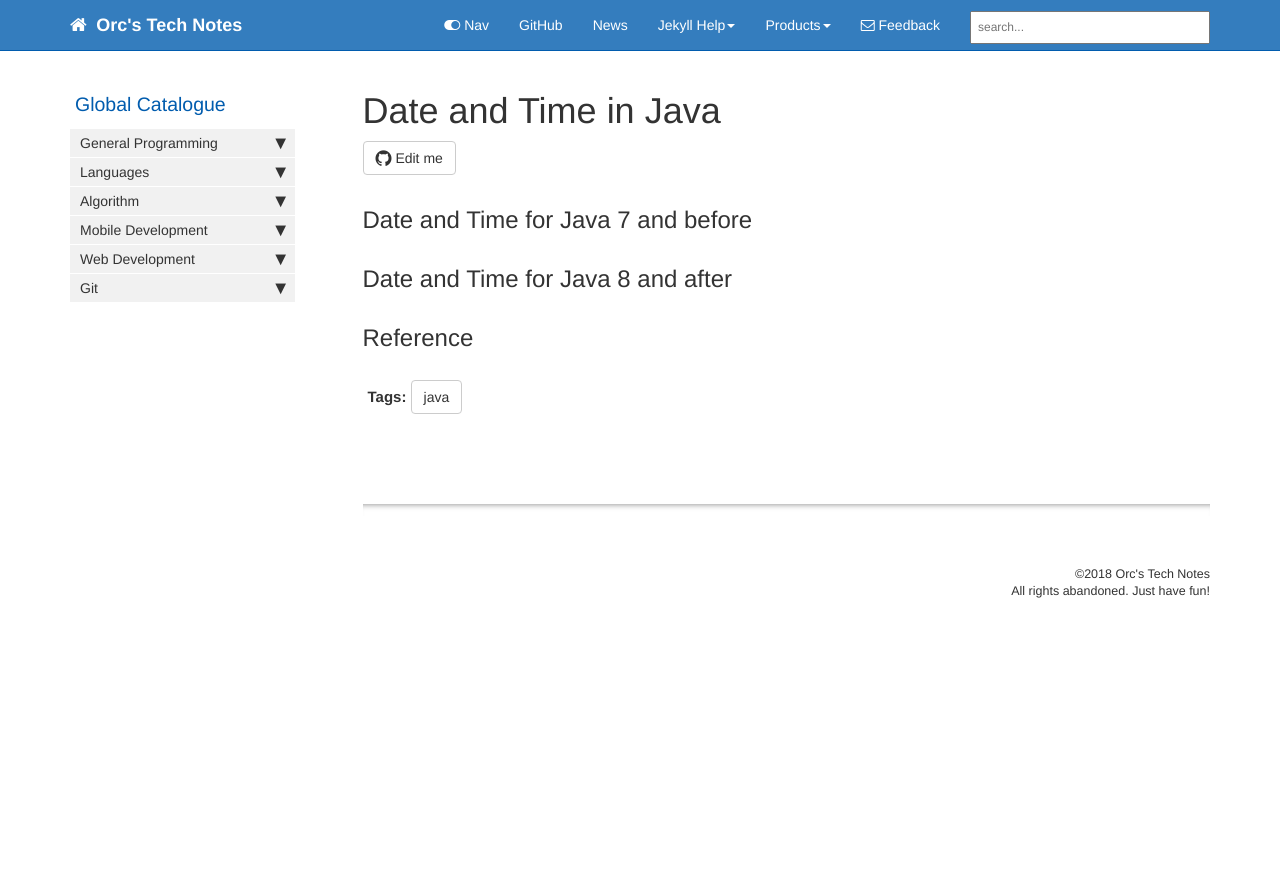
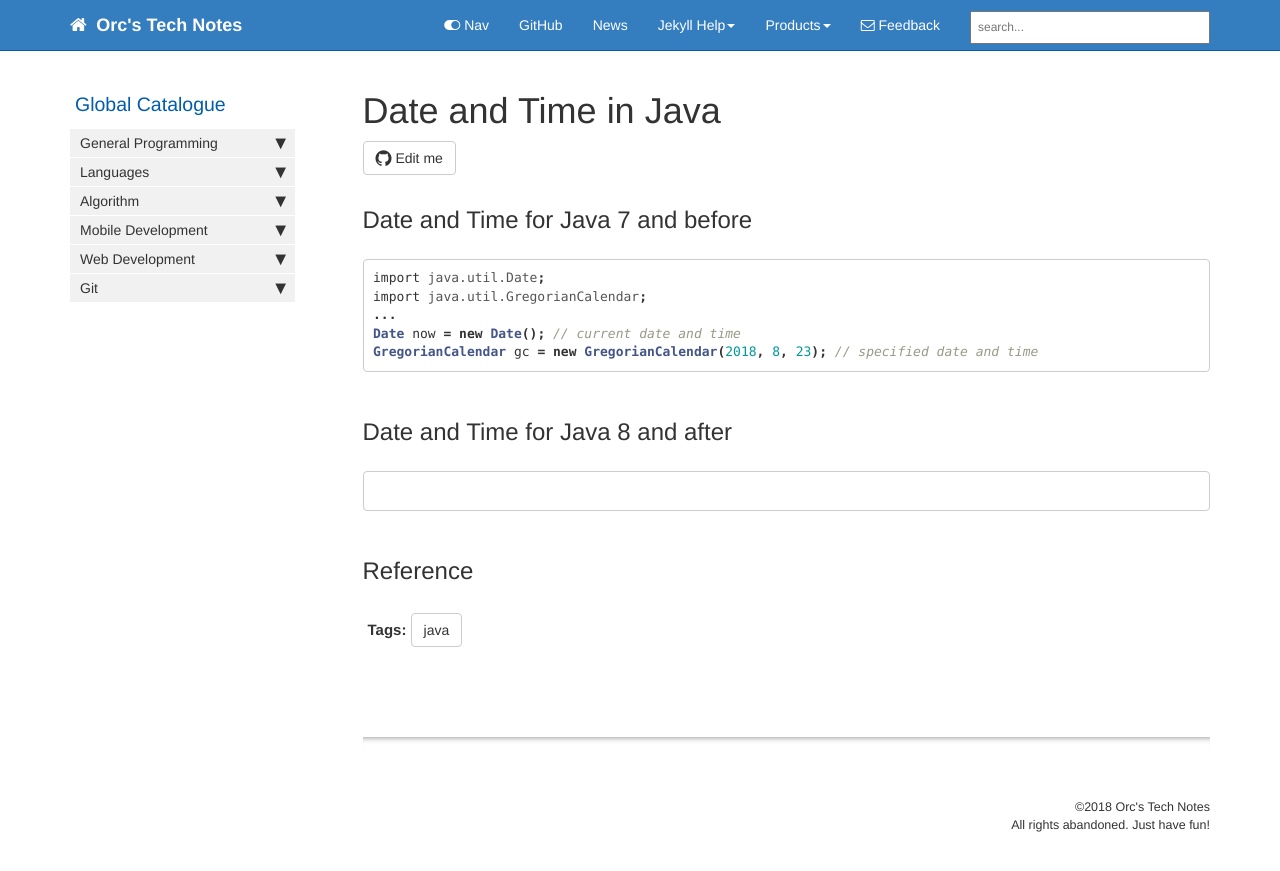
Before and after one commit to HungryOrc/hungryorc.github.io, a Jekyll site: the page built from pages/java/java_data_time.md, in a window 1280 px wide. Shown: the top 871 px of the page. Built offline with Jekyll 4.4.1, drawn with Linux system fonts in a browser that asks for light colours; nearby versions of some CDN libraries; comment, search, counter and statistics services are not loaded.

Commit message:
Update java_data_time.md

````diff
--- a/pages/java/java_data_time.md
+++ b/pages/java/java_data_time.md
@@ -10,11 +10,18 @@ toc: false
 ---
 
 ## Date and Time for Java 7 and before
-
+```java
+import java.util.Date;
+import java.util.GregorianCalendar;
+...
+Date now = new Date(); // current date and time
+GregorianCalendar gc = new GregorianCalendar(2018, 8, 23); // specified date and time
+```
 
 ## Date and Time for Java 8 and after
+```java
 
-
+```
 
 ## Reference
 
````
